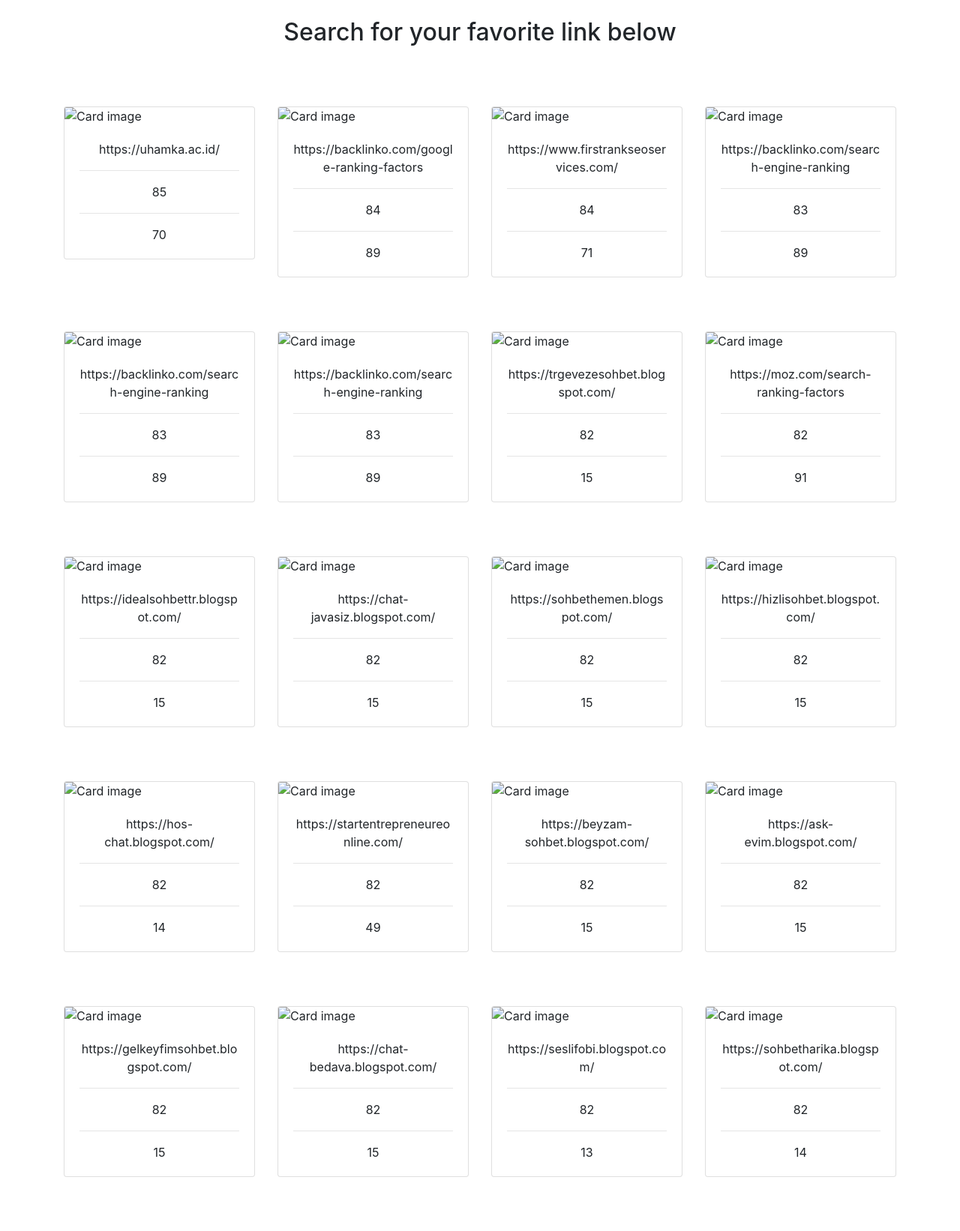
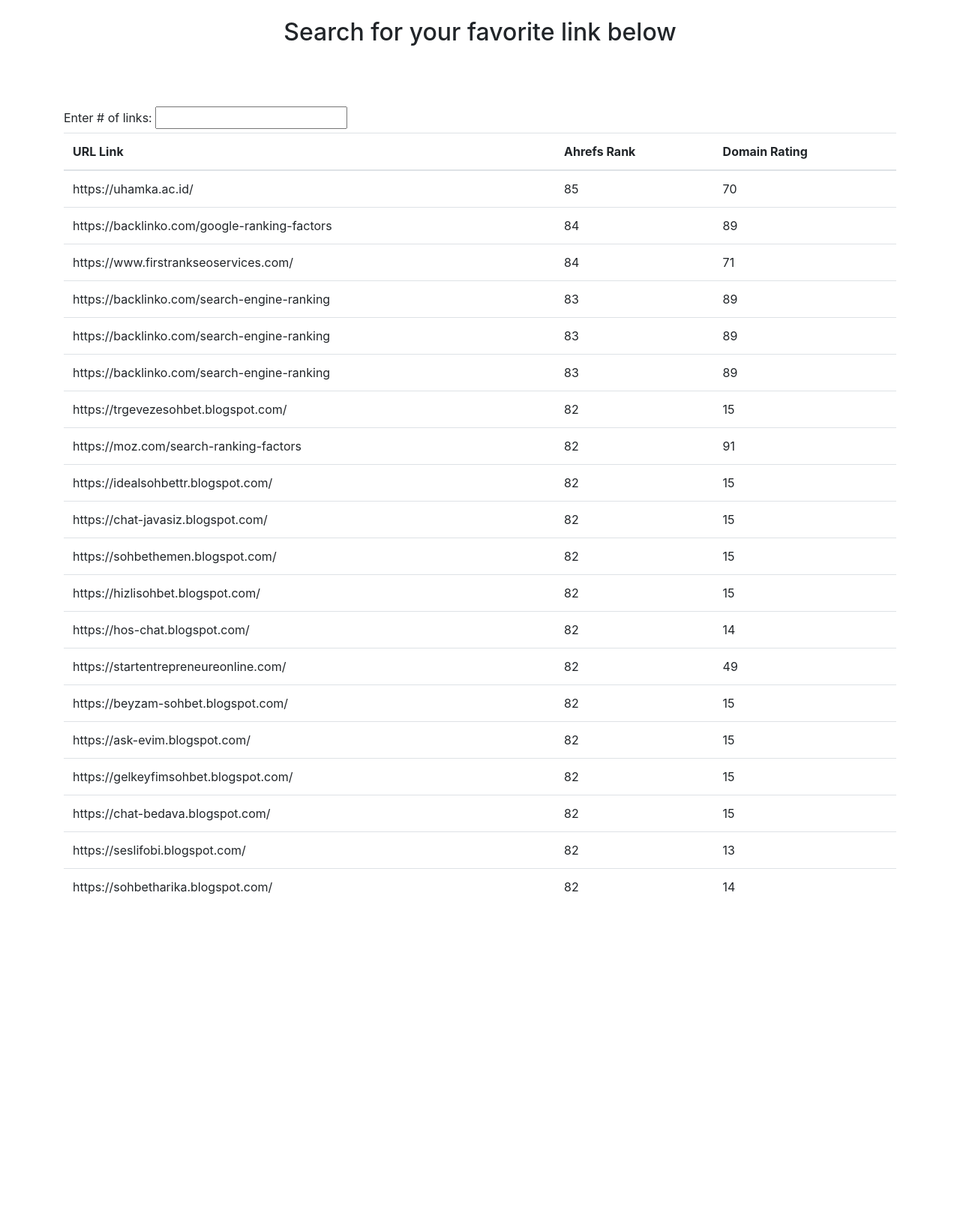
Before and after one commit to talipolonsky/trial-proj, a Django app: template templates/refpages/refpage.html in a window 1280 px wide. Shown: the whole page at 75% size. After the commit the page ends 1193 px from the top, so only its background shows below. Run offline with Django 4.2, Linux system fonts and the light colour scheme; the template is opened without the code that fills it: values that come from a table or form of the project are taken from there, others are empty; data comes from the database, SQL or seed files in the repository.

Commit message:
Koral&Yarden 3.5 16:30 (create home_form & table)

```diff
--- /dev/null
+++ b/plus500/forms.py
@@ -0,0 +1,4 @@
+from django import forms
+
+class HomeForm(forms.Form):
+    num_of_links = forms.IntegerField(label="Enter # of links")
--- a/plus500/models.py
+++ b/plus500/models.py
@@ -1,4 +1,5 @@
 from django.db import models
+
 
 # Create your models here.
 class Plus500(models.Model):
--- a/plus500/urls.py
+++ b/plus500/urls.py
@@ -2,6 +2,7 @@ from django.urls import  path
 from plus500 import views
 
 urlpatterns = [
-    path('', views.get_data, name = "get_data")
+    path('', views.get_data, name = "get_data"),
+    path('', views.get_home_form, name = "get_home_form")
     #path('refpages/',views.refpages_detail, name = "refpages_detail")
 ]
--- a/templates/refpages/refpage.html
+++ b/templates/refpages/refpage.html
@@ -8,22 +8,28 @@
       <br>
     </div>
     <br><br>
-    <div class="row">
-      {% for link in all_links %}
-        <div class="col-md-4 col-sm-6 col-lg-3">
-          <div class="card">
-            <img class="card-img-top" src="{{ meal.image_url }}" alt="Card image">
-            <div class="card-body text-center">
-              <p class="card-title">{{ link.url_from }}</p>
-              <hr>
-              <p class="card-text">{{ link.ahrefs_rank }}</p>
-              <hr>
-              <p class="card-text">{{ link.domain_rating }}</p>
-            </div>
-          </div>
-          <br><br><br>
-        </div>
-      {% endfor %}
-    </div>
-  </div>
+
+  <form action = "" method="post">
+      {{ home_form }}
+  </form>
+
+
+<table class="table">
+  <thead>
+    <tr>
+      <th scope="col">URL Link</th>
+      <th scope="col">Ahrefs Rank</th>
+      <th scope="col">Domain Rating</th>
+    </tr>
+  </thead>
+<tbody>
+    {% for link in all_links %}
+      <tr>
+        <td>{{ link.url_from }}</td>
+        <td>{{ link.ahrefs_rank }}</td>
+        <td>{{ link.domain_rating }}</td>
+      </tr>
+    {% endfor %}
+  </tbody>
+</table>
 {% endblock %}
```
Also changed, not shown: plus500/views.py (+10 -0 lines), 2 other files.
